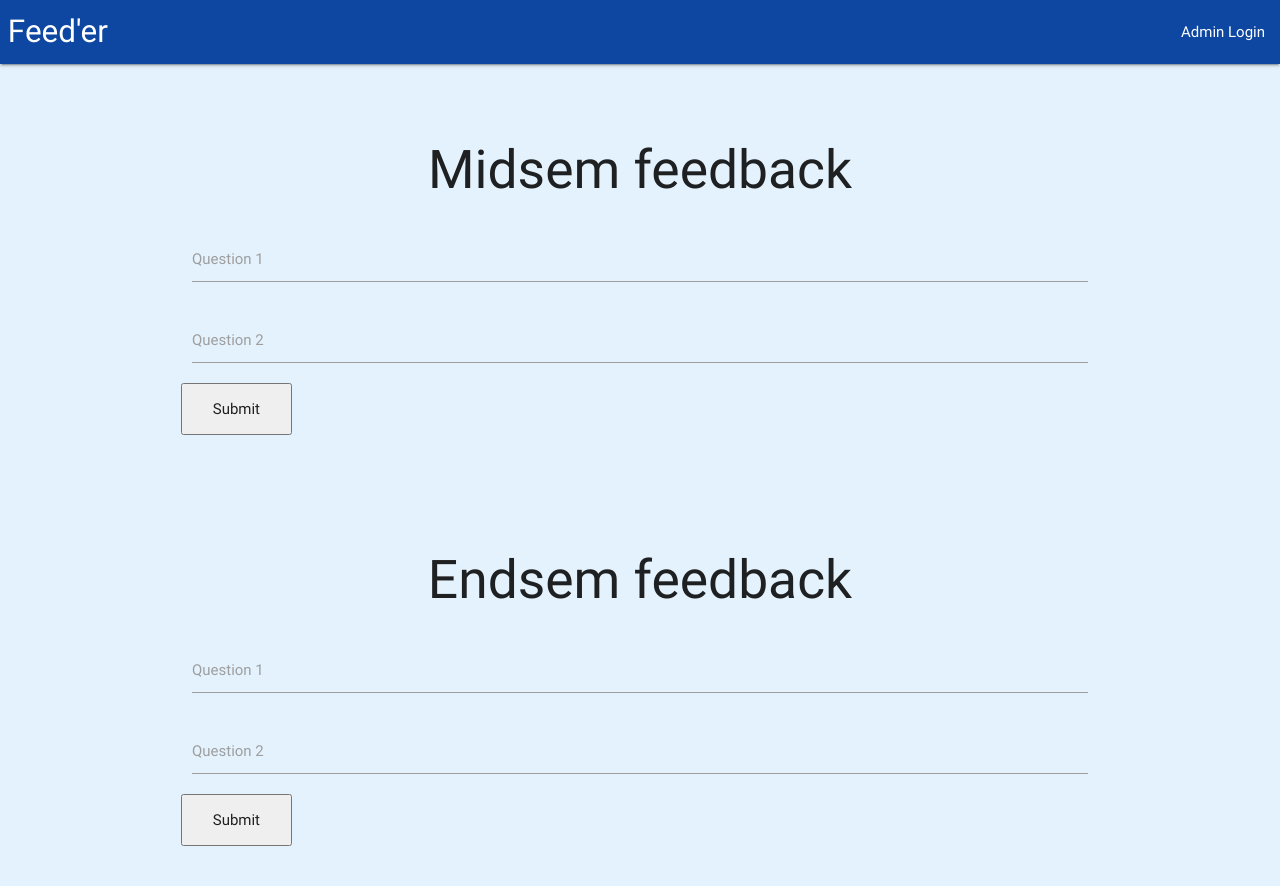
After one commit to kunalmittal/feeder, a Django app: page /adminApp/feedbackform/1/ in a window 1280 px wide. The commit adds this page. Run offline with Django 3.2, Linux system fonts and the light colour scheme; some libraries are stand-ins or nearby versions.

Commit message:
feedback and deadlne forms

```diff
--- a/adminApp/admin.py
+++ b/adminApp/admin.py
@@ -3,3 +3,6 @@ from adminApp.models import *
 
 admin.site.register(course)
 admin.site.register(student)
+admin.site.register(midsem)
+admin.site.register(endsem)
+admin.site.register(question)
--- /dev/null
+++ b/adminApp/templates/adminApp/feedback.html
@@ -0,0 +1,57 @@
+{% extends "homepage/base.html" %}
+
+{% block title %}Feedback{% endblock %}
+
+{% block content %}
+
+
+
+<div class="container">
+  <div id="midfeed"  style="padding-top:50px;">
+    <h2 align="center">Midsem feedback</h2>
+        <div class="row">
+        <form class="col s12" name="midform" method="post" action="/adminApp/mid_feedback">
+
+          <div class="row">
+            <div class="input-field col s12">
+              <input name= "q1" id="q1" type="text" class="validate">
+              <label for="q1">Question 1</label>
+            </div>
+
+            <div class="input-field col s12">
+              <input name="q2" id="q2" type="text" class="validate">
+              <label for="q2">Question 2</label>
+            </div>
+            <input type="hidden" name="course_num" value="{{course_number}}">
+            <input type="submit" style="padding-left:30px;padding-right:30px;padding-top:15px;padding-bottom:15px;"/>
+          </div>
+        </form>
+      </div>
+  </div>
+</div>
+
+
+<div class="container">
+  <div id="endfeed"  style="padding-top:50px;">
+    <h2 align="center">Endsem feedback</h2>
+        <div class="row">
+        <form class="col s12" name="endform" method="post" action="/adminApp/end_feedback">
+
+          <div class="row">
+            <div class="input-field col s12">
+              <input name= "q1" id="q1" type="text" class="validate">
+              <label for="q1">Question 1</label>
+            </div>
+
+            <div class="input-field col s12">
+              <input name="q2" id="q2" type="text" class="validate">
+              <label for="q2">Question 2</label>
+            </div>
+            <input type="hidden" name="course_num" value="{{course_number}}">
+            <input type="submit" style="padding-left:30px;padding-right:30px;padding-top:15px;padding-bottom:15px;"/>
+          </div>
+        </form>
+      </div>
+  </div>
+</div>
+{% endblock %}
--- a/adminApp/templates/adminApp/welcome.html
+++ b/adminApp/templates/adminApp/welcome.html
@@ -13,7 +13,9 @@
             <div class="collapsible-header">{{course.course_number}}</div>
             <div class="collapsible-body">
                 <p>{{course.course_name}}</p>
-                <a href="/adminApp/welcome/{{course.course_number}}/">Enroll Students</a>
+                <a href="/adminApp/welcome/{{course.course_number}}/">Enroll Students</a><br>
+                <a href="/adminApp/feedbackform/{{course.course_number}}/">Add Feedback</a><br>
+                <a href="/adminApp/deadlineform/{{course.course_number}}/">Submit Deadlines</a>
             </div>
         </li>
     {% endfor %}
--- a/adminApp/urls.py
+++ b/adminApp/urls.py
@@ -5,9 +5,15 @@ urlpatterns = [
     url(r'^$', views.loginForm, name="loginForm"),
     url(r'^welcome/$', views.welcome, name="welcome"),
     url(r'^addCourse/$', views.addCourse, name="addCourse"),
+    url(r'^feedbackform/(?P<course_number>[\d\D]+)/',views.feedbackform,name="feedback"),
+    url(r'^deadlineform/(?P<course_number>[\d\D]+)/',views.deadlineform,name="deadline"),
     url(r'^welcome/(?P<course_number>[\d\D]+)/', views.coursePage, name="coursePage"),
     url(r'^welcome/enroll', views.enroll, name="coursePage"),
-    url(r'^logout_admin', views.logout_admin, name="logout_admin"),
+    url(r'^mid_feedback/$',views.mid_feedback,name="mid_feedback"),
+    url(r'^end_feedback/$',views.end_feedback,name="end_feedback"),
+    url(r'^mid_deadline/$',views.mid_deadline,name="mid_deadline"),
+    url(r'^end_deadline/$',views.end_deadline,name="end_deadline"),
+    url(r'^logout_admin/$', views.logout_admin, name="logout_admin"),
 
 
 ]
--- a/adminApp/views.py
+++ b/adminApp/views.py
@@ -63,9 +63,49 @@ def enroll(request):
         currCourse = course.objects.get(course_number=coursenumber)
         for curr_pk in selectedStudents:
             student.objects.get(pk=curr_pk).courses.add(currCourse)
-
     return HttpResponseRedirect("/adminApp/welcome")
 
+def feedbackform(request,course_number):
+    context ={"course_number": course_number}
+    return render(request,"adminApp/feedback.html",context)
+def mid_feedback(request):
+    if request.POST:
+        question = request
+    return HttpResponse("yo")
+def end_feedback(request):
+    if request.POST:
+        question = request
+    return HttpResponse("yo")
+def deadlineform(request,course_number):
+    context ={"course_number": course_number}
+    return render(request,"adminApp/deadline.html",context)
+def mid_deadline(request):
+    if request.POST:
+        start_date = request.POST['start']
+        end_date = request.POST['end']
+        if start_date=="" or end_date=="":
+            return HttpResponseRedirect("/adminApp/welcome")
+        new_mid_deadline= midsem(start=start_date,end=end_date)
+        new_mid_deadline.save()
+        coursenumber = request.POST['course_num']
+        currcourse = course.objects.get(course_number=coursenumber)
+        new_mid_deadline.courses.add(currcourse)
+        return HttpResponseRedirect("/adminApp/welcome")
+    return HttpResponse("Yo")
+
+def end_deadline(request):
+    if request.POST:
+        start_date = request.POST['start']
+        end_date = request.POST['end']
+        if start_date=="" or end_date=="":
+            return HttpResponseRedirect("/adminApp/deadlineform")
+        new_end_deadline= endsem(start=start_date,end=end_date)
+        new_end_deadline.save()
+        coursenumber = request.POST['course_num']
+        currcourse = course.objects.get(course_number=coursenumber)
+        new_end_deadline.courses.add(currcourse)
+        return HttpResponseRedirect("/adminApp/welcome")
+    return HttpResponse("Yo2")
 
 def logout_admin(request):
     logout(request)
```
Also changed, not shown: adminApp/models.py (+15 -0 lines), adminApp/templates/adminApp/deadline.html (added, +59 -0 lines), adminApp/migrations/0005_endsem_midsem_question.py (added), db.sqlite3.
